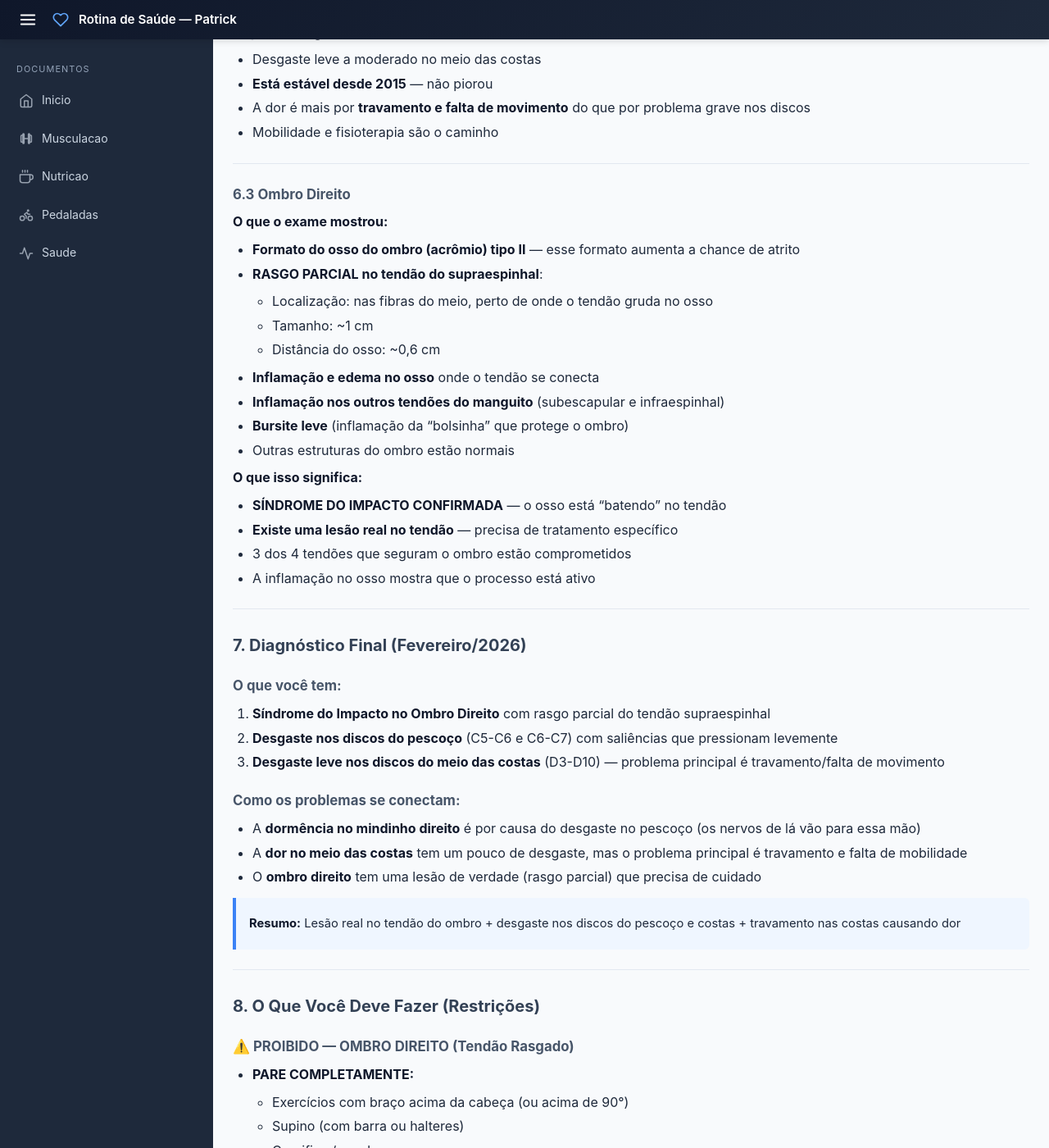
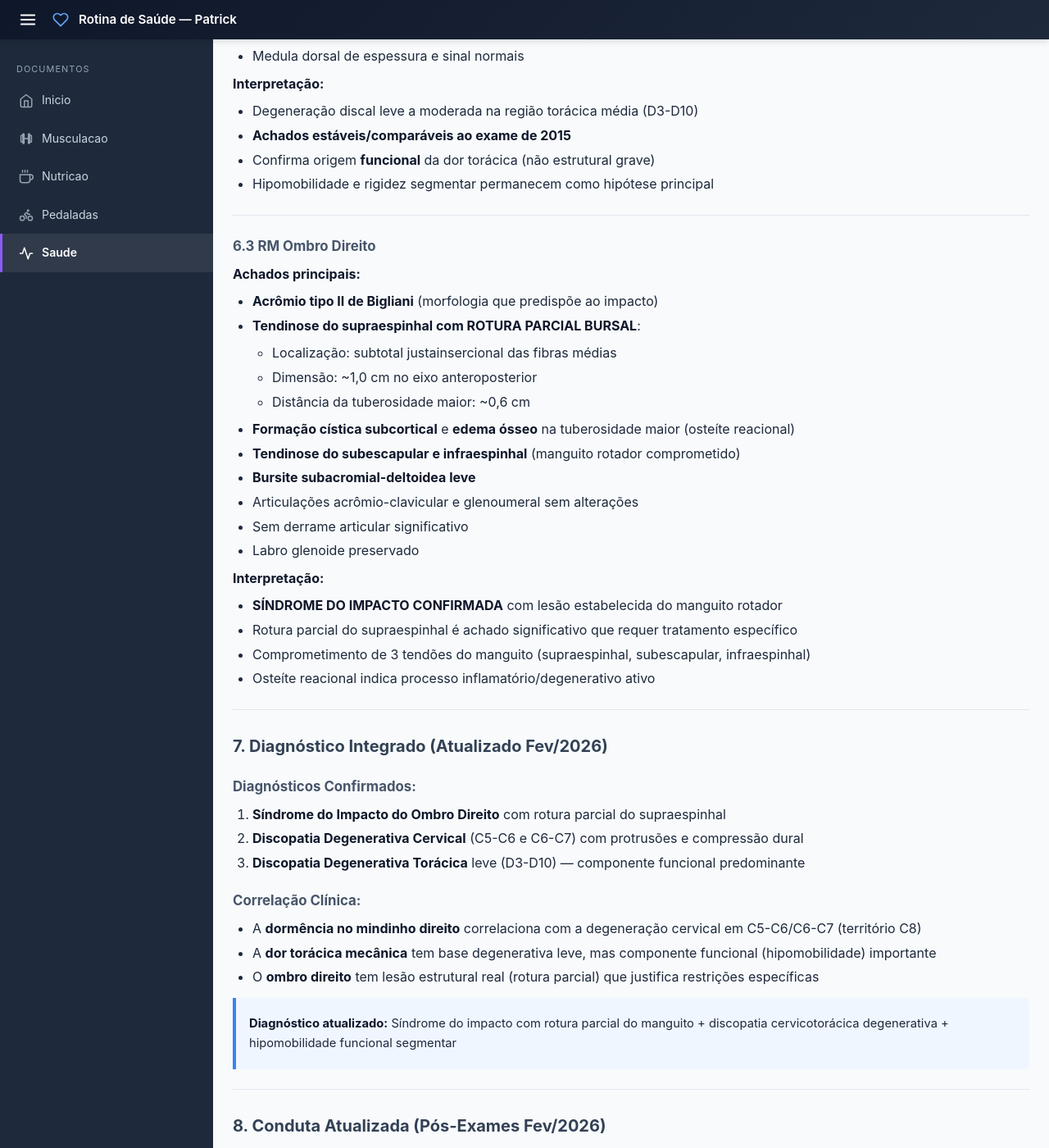
Before and after one commit to criapix/rotina-saude, a Jekyll site: the page built from dados-saude.md, in a window 1280 px wide and 1400 px high, scrolled down 3154 px. Shown: the whole window at 82% size. Built offline with Jekyll 4.4.1, drawn with Linux system fonts in a browser that asks for light colours; some of the changed text lies outside the part shown.

Commit message:
Revert "Atualiza resumo clínico — coluna e ombro"
This reverts commit f54fea11cf2f2e104b1db21b6283fe7c984e7f52.

```diff
--- a/dados-saude.md
+++ b/dados-saude.md
@@ -1,328 +1,333 @@
 ---
 layout: default
-title: Resumo de Saúde - Coluna e Ombro
+title: Consolidação Clínica
 ---
 
-# Resumo de Saúde – Dor nas Costas e Ombro
+# Consolidação Clínica – Dor Torácica Mecânica
 
-## 1. Quem é o Paciente
+## 1. Contexto Geral
 
-* **Nome:** Patrick Santos Coelho
-* **O que aconteceu antes:**
-  * Fez ressonância da coluna torácica (meio das costas) em **2015**, quando era sedentário
-  * Hoje é ativo: pratica **musculação e ciclismo (MTB)**
-  * Queixas atuais: dor no meio das costas, desconforto ao dormir, dificuldade em alguns exercícios
+* **Paciente:** Patrick Santos Coelho
+* **Histórico relevante:**
+
+  * RM coluna dorsal em **2015** (sedentário)
+  * Atualmente ativo: **musculação + MTB**
+  * Queixas atuais: dor torácica, desconforto no sono, limitação em exercícios com carga axial
 
 ---
 
-## 2. Exame de 2015 – Coluna do Meio das Costas
+## 2. Laudo de RM Torácica (2015 – Resumo Técnico)
 
-**O que a ressonância mostrou:**
+**Achados:**
 
-* A coluna está alinhada corretamente
-* As vértebras (ossos da coluna) têm tamanho normal
-* O disco entre a 5ª e 6ª vértebra torácica está um pouco "secando" (desgaste natural)
-* Os outros discos também mostram leve desgaste
-* **NÃO há hérnia de disco, NÃO há nervos prensados, NÃO há problema na medula**
+* Alinhamento vertebral normal
+* Altura dos corpos vertebrais preservada
+* **Desidratação discal degenerativa em D5–D6**, com discreta redução de altura
+* Discreta desidratação dos demais discos dorsais
+* **Sem hérnias, sem compressão neural, sem alteração medular**
 
-**O que isso significa:**
-* Existe um desgaste leve e precoce, mas nada grave
-* A estrutura da coluna está intacta
-* Esse desgaste não explica sintomas mais sérios
+**Interpretação:**
+
+* Degeneração leve e precoce
+* Estrutura preservada
+* Não explica sintomas neurológicos importantes
 
 ---
 
-## 3. O Que Você Está Sentindo Hoje
+## 3. Sintomas Atuais (Relato Detalhado)
 
 * **Dor:**
-  * Localizada no **meio das costas**
-  * Dor constante, que piora com movimento
 
+  * Localizada no **meio das costas (torácica média)**
+  * Dor constante, mecânica
 * **Sono:**
-  * A dor te acorda durante a noite
-  * Melhora quando muda de posição
-  * Pela manhã, sente rigidez que melhora rapidamente
 
+  * Dor desperta durante a noite
+  * Melhora ao mudar posição
+  * Rigidez matinal com melhora rápida
 * **Movimentos que pioram:**
-  * Girar o tronco (especialmente para a direita)
-  * Exercícios com peso sobre a coluna
 
-* **Exercícios que causavam crises (que você parou de fazer):**
-  * Levantamento terra (deadlift)
-  * Puxada inclinada sem apoio
+  * Rotação de tronco (principalmente para a direita)
+  * Exercícios com carga axial
+* **Exercícios que causavam crise (suspensos):**
+
+  * Deadlift
+  * Puxada inclinada sem banco
   * Tríceps francês
+* **Sintoma neurológico associado:**
 
-* **Sintoma nos nervos:**
-  * Teve dormência no **dedo mindinho da mão direita** (sinal de possível compressão de nervo)
+  * Episódio de dormência no **mindinho da mão direita** (território C8 / nervo ulnar)
 
 ---
 
-## 4. O Que Provavelmente Está Causando a Dor
+## 4. Avaliação Funcional Integrada
 
-### O que parece ser o problema:
+### Padrão compatível com:
 
-* **Dor mecânica crônica no meio das costas** (causada por movimento/postura)
-* **Travamento de vértebras** na região do meio das costas (provável T5–T7)
-* **Problema na articulação entre costela e vértebra** do lado direito
-* **Compensação no pescoço** (a região cervical está "compensando" o problema nas costas)
+* **Dor torácica mecânica crônica**
+* **Hipomobilidade torácica segmentar (provável T5–T7)**
+* **Disfunção costo-vertebral unilateral (direita)**
+* **Compensação cervical (C7–T1)**
 
-### O que NÃO parece ser:
+### O que NÃO parece:
 
-* Hérnia de disco grave
-* Problema na medula espinhal
-* Inflamação no corpo todo (como reumatismo)
+* Hérnia torácica sintomática
+* Lesão medular
+* Processo inflamatório sistêmico
 
 ---
 
-## 5. O Que o Ortopedista Disse
+## 5. Avaliação do Ortopedista
 
-### Ele receitou:
+### Prescrição:
 
 * 10 sessões de **fisioterapia**
-* Tratamento para a **dor no ombro direito**
-* Suspeita de **impacto no ombro** (o osso "batendo" no tendão)
-* Fortalecimento dos músculos que seguram o ombro (manguito rotador)
+* Tratamento de **dor no ombro direito**
+* Suspeita de **síndrome do impacto**
+* Solicitação de fortalecimento do manguito rotador
 
-### Exames pedidos (todos feitos em 02/02/2026):
+### Exames solicitados:
 
-* ✅ Ressonância do ombro direito
-* ✅ Ressonância do pescoço (coluna cervical)
-* ✅ Ressonância do meio das costas (coluna torácica)
+* RM ombro direito ✅
+* RM coluna cervical ✅
+* RM coluna dorsal ✅
 
-### O que ele acertou:
+### Leitura crítica:
 
-* Viu que ombro, pescoço e meio das costas estão conectados
-* Tratou o ombro como consequência, não como a causa principal
-* **Confirmou a lesão no ombro** nos exames
+* Correta identificação de **cadeia ombro–cervical–torácica**
+* Ombro tratado como consequência, não como causa primária
+* **Confirmada síndrome do impacto** com rotura parcial do supraespinhal (laudo 02/02/2026)
 
 ---
 
-## 6. Resultados dos Exames (02/02/2026)
+## 6. Laudos de Ressonância Magnética (02/02/2026)
 
-### 6.1 Pescoço (Coluna Cervical)
+### 6.1 RM Coluna Cervical
 
-**O que o exame mostrou:**
+**Achados principais:**
 
-* A curva natural do pescoço está um pouco achatada
-* Pequenos "bicos de papagaio" (osteófitos) nos ossos
-* **Desgaste nos discos C5-C6 e C6-C7** (discos entre a 5ª/6ª e 6ª/7ª vértebra do pescoço) com sinais de inflamação
-* **Artrose nas articulações laterais** (desgaste nas "juntinhas" dos lados), diminuindo o espaço por onde passam os nervos
-* **Discos "secando" e ficando mais baixos** em C5-C6 e C6-C7
-* Pequenas saliências dos discos pressionando levemente o canal da medula
-* Canal por onde passa a medula está OK
-* Medula está normal
+* Retificação/mínima inversão da lordose cervical
+* Osteófitos marginais nos corpos vertebrais
+* **Alterações degenerativas em C5-C6 e C6-C7** com focos de edema ósseo (Modic I)
+* **Uncoartrose bilateral em C5-C6 e C6-C7** com redução da amplitude dos forames neurais correspondentes
+* **Discopatia degenerativa** com desidratação e redução de altura discal em C5-C6 e C6-C7
+* Protrusão discal central em C2-C3 (discreta indentação dural)
+* Protrusão disco-osteofitária em C3-C4 (leve indentação dural)
+* **Protrusões disco-osteofitárias em C5-C6 e C6-C7** (maior à esquerda em C5-C6) comprimindo face anterior do saco dural
+* Canal raquiano sem estenose significativa
+* Medula cervical de espessura e sinal normais
 
-**Achado extra:**
-* Foi visto um pequeno nódulo na tireoide → **precisa fazer ultrassom para investigar**
+**Achado incidental:**
+* Imagem ovalada hiperintensa no lobo direito da tireoide → **requer ultrassonografia**
 
-**O que isso significa:**
-* Desgaste moderado no pescoço, concentrado em dois níveis
-* **Explica a dormência no mindinho** (os nervos daquela região controlam essa parte da mão)
-* A medula não está em perigo
+**Interpretação:**
+* Doença degenerativa cervical moderada, concentrada em C5-C6 e C6-C7
+* Correlaciona com o episódio de dormência no mindinho (território C8/ulnar)
+* Sem comprometimento medular significativo
 
 ---
 
-### 6.2 Meio das Costas (Coluna Torácica)
+### 6.2 RM Coluna Dorsal (Torácica)
 
-**O que o exame mostrou:**
+**Achados principais:**
 
-* As vértebras têm tamanho normal
-* Pequenos "bicos de papagaio"
-* **Discos "secando"** de D3-D4 até D9-D10 (da 3ª até a 10ª vértebra torácica)
-* **NÃO há hérnias ou saliências importantes**
-* Espaço para nervos e medula está bom
-* Medula está normal
+* Corpos vertebrais com altura preservada
+* Discretos osteófitos marginais
+* **Desidratação parcial dos discos de D3-D4 a D9-D10**
+* **Sem protrusões discais significativas**
+* Canal raquiano e forames neurais dorsais com boa amplitude
+* Medula dorsal de espessura e sinal normais
 
-**O que isso significa:**
-* Desgaste leve a moderado no meio das costas
-* **Está estável desde 2015** — não piorou
-* A dor é mais por **travamento e falta de movimento** do que por problema grave nos discos
-* Mobilidade e fisioterapia são o caminho
+**Interpretação:**
+* Degeneração discal leve a moderada na região torácica média (D3-D10)
+* **Achados estáveis/comparáveis ao exame de 2015**
+* Confirma origem **funcional** da dor torácica (não estrutural grave)
+* Hipomobilidade e rigidez segmentar permanecem como hipótese principal
 
 ---
 
-### 6.3 Ombro Direito
+### 6.3 RM Ombro Direito
 
-**O que o exame mostrou:**
+**Achados principais:**
 
-* **Formato do osso do ombro (acrômio) tipo II** — esse formato aumenta a chance de atrito
-* **RASGO PARCIAL no tendão do supraespinhal**:
-  * Localização: nas fibras do meio, perto de onde o tendão gruda no osso
-  * Tamanho: ~1 cm
-  * Distância do osso: ~0,6 cm
-* **Inflamação e edema no osso** onde o tendão se conecta
-* **Inflamação nos outros tendões do manguito** (subescapular e infraespinhal)
-* **Bursite leve** (inflamação da "bolsinha" que protege o ombro)
-* Outras estruturas do ombro estão normais
+* **Acrômio tipo II de Bigliani** (morfologia que predispõe ao impacto)
+* **Tendinose do supraespinhal com ROTURA PARCIAL BURSAL**:
+  * Localização: subtotal justainsercional das fibras médias
+  * Dimensão: ~1,0 cm no eixo anteroposterior
+  * Distância da tuberosidade maior: ~0,6 cm
+* **Formação cística subcortical** e **edema ósseo** na tuberosidade maior (osteíte reacional)
+* **Tendinose do subescapular e infraespinhal** (manguito rotador comprometido)
+* **Bursite subacromial-deltoidea leve**
+* Articulações acrômio-clavicular e glenoumeral sem alterações
+* Sem derrame articular significativo
+* Labro glenoide preservado
 
-**O que isso significa:**
-* **SÍNDROME DO IMPACTO CONFIRMADA** — o osso está "batendo" no tendão
-* **Existe uma lesão real no tendão** — precisa de tratamento específico
-* 3 dos 4 tendões que seguram o ombro estão comprometidos
-* A inflamação no osso mostra que o processo está ativo
+**Interpretação:**
+* **SÍNDROME DO IMPACTO CONFIRMADA** com lesão estabelecida do manguito rotador
+* Rotura parcial do supraespinhal é achado significativo que requer tratamento específico
+* Comprometimento de 3 tendões do manguito (supraespinhal, subescapular, infraespinhal)
+* Osteíte reacional indica processo inflamatório/degenerativo ativo
 
 ---
 
-## 7. Diagnóstico Final (Fevereiro/2026)
+## 7. Diagnóstico Integrado (Atualizado Fev/2026)
 
-### O que você tem:
+### Diagnósticos Confirmados:
 
-1. **Síndrome do Impacto no Ombro Direito** com rasgo parcial do tendão supraespinhal
-2. **Desgaste nos discos do pescoço** (C5-C6 e C6-C7) com saliências que pressionam levemente
-3. **Desgaste leve nos discos do meio das costas** (D3-D10) — problema principal é travamento/falta de movimento
+1. **Síndrome do Impacto do Ombro Direito** com rotura parcial do supraespinhal
+2. **Discopatia Degenerativa Cervical** (C5-C6 e C6-C7) com protrusões e compressão dural
+3. **Discopatia Degenerativa Torácica** leve (D3-D10) — componente funcional predominante
 
-### Como os problemas se conectam:
+### Correlação Clínica:
 
-* A **dormência no mindinho direito** é por causa do desgaste no pescoço (os nervos de lá vão para essa mão)
-* A **dor no meio das costas** tem um pouco de desgaste, mas o problema principal é travamento e falta de mobilidade
-* O **ombro direito** tem uma lesão de verdade (rasgo parcial) que precisa de cuidado
+* A **dormência no mindinho direito** correlaciona com a degeneração cervical em C5-C6/C6-C7 (território C8)
+* A **dor torácica mecânica** tem base degenerativa leve, mas componente funcional (hipomobilidade) importante
+* O **ombro direito** tem lesão estrutural real (rotura parcial) que justifica restrições específicas
 
-> **Resumo:** Lesão real no tendão do ombro + desgaste nos discos do pescoço e costas + travamento nas costas causando dor
+> **Diagnóstico atualizado:** Síndrome do impacto com rotura parcial do manguito + discopatia cervicotorácica degenerativa + hipomobilidade funcional segmentar
 
 ---
 
-## 8. O Que Você Deve Fazer (Restrições)
+## 8. Conduta Atualizada (Pós-Exames Fev/2026)
 
-### ⚠️ PROIBIDO — OMBRO DIREITO (Tendão Rasgado)
+### ⚠️ RESTRIÇÕES CRÍTICAS — OMBRO DIREITO (Rotura Parcial do Manguito)
 
-* **PARE COMPLETAMENTE:**
-  * Exercícios com braço acima da cabeça (ou acima de 90°)
-  * Supino (com barra ou halteres)
-  * Crucifixo / voador
+* **SUSPENDER COMPLETAMENTE:**
+  * Exercícios overhead (elevação acima de 90°)
+  * Supino com barra ou halteres
+  * Crucifixo / fly
   * Remada alta
   * Desenvolvimento (shoulder press)
-  * Qualquer movimento que dê dor no ombro
+  * Qualquer movimento que cause dor no ombro
 
-* **PODE FAZER COM CUIDADO:**
-  * Rotação externa com elástico/cabo (peso LEVE, para estabilizar)
-  * Face pull (peso leve, sem forçar)
-  * Remada sentada com mãos paralelas (cotovelos junto ao corpo)
+* **PERMITIDO COM CAUTELA:**
+  * Rotação externa com elástico/cabo (carga LEVE, foco em estabilização)
+  * Face pull (carga leve, sem compensação)
+  * Remada sentada com pegada neutra (cotovelos junto ao corpo)
 
-### Restrições para a Coluna (Pescoço + Costas)
+### Restrições da Coluna (Cervical + Torácica)
 
-* Evitar exercícios em pé com muito peso sobre a coluna
-* Evitar movimentos que giram + têm peso junto
-* Evitar exercícios sem apoio nas costas
-* Evitar jogar o pescoço para trás
+* Evitar exercícios em pé com carga axial pesada
+* Evitar movimentos com rotação + carga
+* Evitar exercícios sem apoio de tronco
+* Evitar extensão cervical forçada
 
-### O que pode continuar fazendo
+### O que manter
 
 * Exercícios com **peito apoiado** ou sentado
-* Puxadas sentadas
-* Pesos moderados, focando em controle
-* Pernas: sem restrição (hack, leg press, cadeira extensora, mesa flexora)
+* Puxadas sentadas (neutra ou pronada)
+* Cargas moderadas, foco em controle
+* Membros inferiores: sem restrição (hack, leg press, extensora, flexora)
 
 ---
 
-## 9. Exercícios de Mobilidade para Fazer Todo Dia (10 minutos)
+## 8. Protocolo Diário de Mobilidade Torácica (10 minutos)
 
-### 1. Extensão das costas apoiada
+### 1. Extensão torácica apoiada
 
-* Coloque uma toalha enrolada ou rolo no meio das costas
-* Faça 10–12 repetições devagar
+* Toalha ou rolo no meio das costas
+* 10–12 repetições lentas
 
-### 2. Rotação deitado de lado (Open Book)
+### 2. Rotação torácica em decúbito lateral (Open Book)
 
-* Deitado de lado, gire abrindo o braço de cima
-* 8–10 repetições de cada lado
-* Dê mais atenção ao lado que dói
+* 8–10 repetições por lado
+* Ênfase no lado sintomático
 
-### 3. Respiração profunda de quatro apoios
+### 3. Mobilidade torácica com respiração costal (quatro apoios)
 
-* Fique de quatro (mãos e joelhos no chão)
-* Respire fundo expandindo as costelas
-* 8–10 respirações
+* 8–10 ciclos respiratórios
 
-### 4. Rotação sentado
+### 4. Rotação sentada controlada
 
-* Sentado em uma cadeira, gire o tronco devagar
-* 6–8 repetições para cada lado
+* 6–8 repetições por lado
 
 **Regras:**
 
 * Sem dor
 * Sem pressa
-* Sem peso
+* Sem carga
 
 ---
 
-## 10. Vídeos de Exercícios
+## 9. Vídeos de Referência (Mobilidade Torácica)
 
-* **Extensão e rotação das costas – básico:**
+* **Extensão e rotação torácica – básico:**
+
   * [https://www.youtube.com/watch?v=Tn46NVrfgxY](https://www.youtube.com/watch?v=Tn46NVrfgxY)
+* **Rotina curta de mobilidade T-spine:**
 
-* **Rotina curta de mobilidade das costas:**
   * [https://www.youtube.com/watch?v=0OgCdUpVI7Y](https://www.youtube.com/watch?v=0OgCdUpVI7Y)
+* Pesquisar também por:
 
-* Pesquisar também por:
-  * "exercícios mobilidade torácica"
-  * "alongamento coluna"
+  * "thoracic mobility exercises"
+  * "T-spine mobility"
 
 ---
 
-## 11. Como Saber Se Está Melhorando
+## 10. Critérios de Evolução
 
-### Sinais bons:
+### Sinais de melhora
 
 * Menos dor ao dormir
-* Consegue girar o corpo igual para os dois lados
-* Menos desconforto depois do treino
+* Rotação mais simétrica
+* Menor sensibilidade pós-treino
 
-### Quando procurar o médico de novo:
+### Quando investigar mais
 
-* Dor que não melhora em 6 semanas
-* Novos episódios de dormência nos braços/mãos
-* Dor que aumenta à noite (mesmo sem fazer nada)
+* Persistência > 6 semanas sem melhora
+* Novos episódios neurológicos
+* Aumento da dor noturna
 
 ---
 
-## 12. Resumo Final (Fevereiro 2026)
+## 11. Conclusão (Atualizada Fev/2026)
 
-* **OMBRO:** Tem um rasgo parcial confirmado — lesão real que precisa de fisioterapia e possivelmente avaliação para cirurgia
-* **PESCOÇO:** Desgaste moderado nos discos com saliências que pressionam nervos; explica a dormência
-* **MEIO DAS COSTAS:** Desgaste leve; o problema principal é **travamento** — mobilidade e fisioterapia resolvem
-* Fazer força sem mobilidade e movimentos repetidos acima do ombro pioraram tudo
-* **Fisioterapia é URGENTE** para não piorar a lesão do ombro
+* **OMBRO:** Rotura parcial do supraespinhal confirmada — lesão estrutural significativa que requer fisioterapia específica e possível avaliação cirúrgica
+* **CERVICAL:** Discopatia degenerativa moderada em C5-C6/C6-C7 com compressão dural; explica sintomas neurológicos (dormência)
+* **TORÁCICA:** Degeneração leve; componente **funcional predominante** — mobilidade + fisioterapia são o eixo do tratamento
+* Força sem mobilidade e movimentos repetitivos acima de 90° foram fatores agravantes
+* **Fisioterapia é URGENTE** para evitar progressão da lesão do manguito
 
 ---
 
-## 13. Evolução do Corpo (Bioimpedância)
+---
 
-| Data | Peso | Gordura | Massa Magra | Metabolismo Basal |
-|---|---|---|---|---|
-| 24/08/2025 | 78,0 kg | 11,7% | 65,1 kg | 1717 kcal |
-| 15/10/2025 | 77,8 kg | 13,9% | 62,3 kg | 1707 kcal |
-| 02/11/2025 | 78,3 kg | 14,1% | 62,6 kg | 1714 kcal |
-| 16/11/2025 | 78,0 kg | 14,3% | 62,2 kg | 1710 kcal |
-| 11/01/2026 | 80,3 kg | 15,9% | 62,8 kg | 1741 kcal |
-| 25/01/2026 | 78,8 kg | 14,0% | 63,1 kg | 1721 kcal |
+## 12. Evolução da Composição Corporal (Bioimpedância)
 
-**O que isso mostra:**
-- Massa magra estável em ~63 kg (a primeira medição pode ter sido afetada por hidratação)
-- Gordura oscilou entre 14–16%, hoje está em ~14%
-- Peso subiu em janeiro (80,3 kg) mas voltou em 2 semanas
-- Metabolismo basal estável ~1710–1720 kcal (o que seu corpo gasta em repouso)
+| Data | Peso (kg) | BF% | FM (kg) | FFM (kg) | TMB (kcal) | VFL |
+|---|---|---|---|---|---|---|
+| 24/08/2025 | 78,0 | 11,7% | 9,2 | 65,1 | 1717 | 4 |
+| 15/10/2025 | 77,8 | 13,9% | 10,8 | 62,3 | 1707 | 5 |
+| 02/11/2025 | 78,3 | 14,1% | 11,0 | 62,6 | 1714 | 5 |
+| 16/11/2025 | 78,0 | 14,3% | 11,2 | 62,2 | 1710 | 5 |
+| 11/01/2026 | 80,3 | 15,9% | 12,7 | 62,8 | 1741 | 5 |
+| 25/01/2026 | 78,8 | 14,0% | 11,0 | 63,1 | 1721 | 5 |
+
+**Análise da tendência:**
+- FFM estabilizou em ~63 kg (queda de ~2 kg em relação a ago/2025 — possível variação de hidratação na primeira medição)
+- BF oscilou entre 14–16%; atualmente ~14%
+- Pico de peso em jan/2026 (80,3 kg) revertido em 2 semanas
+- TMB estável ~1710–1720 kcal
 
 ---
 
-## 14. Situação Atual (Fevereiro 2026)
+## 13. Status Atual (Fevereiro 2026)
 
-- **Exames de ressonância:** ✅ FEITOS em 02/02/2026
-- **Fisioterapia (10 sessões):** ainda não começou — **URGENTE**
-- **Dor:** sem dor forte durante os treinos; restrições aplicadas após os resultados
-- **Atividades:** pedal de MTB 3x/semana (2h, intensidade leve) + academia 3x/semana (série adaptada)
+- **Exames (RM ombro, cervical, dorsal):** ✅ REALIZADOS em 02/02/2026
+- **Fisioterapia (10 sessões prescritas):** ainda não iniciada — **URGENTE**
+- **Dor:** sem dor intensa durante treinos; restrições severas aplicadas após resultados
+- **Atividade:** pedal MTB 3x/semana (2h, Z2, 7h–9h) + academia 3x/semana (série adaptada para proteção do manguito)
 - **Suplementação:** whey protein
-- **Objetivo atual:** recuperar o ombro + manter a forma física
+- **Objetivo atual:** recuperação do ombro + manutenção da forma física
 
-### O Que Precisa Fazer (Por Ordem de Prioridade)
-
-1. ✅ ~~Fazer os exames de ressonância~~ (concluído 02/02/2026)
-2. 🔴 **URGENTE:** Começar fisioterapia (10 sessões) — foco no ombro
-3. 🔴 **URGENTE:** Voltar no ortopedista para discutir resultados e próximos passos
-4. ⚠️ Fazer ultrassom da tireoide (achado durante o exame do pescoço)
-5. Ajustar série da academia para fase de recuperação (FEITO)
+### Pendências prioritárias
+1. ✅ ~~Realizar os exames de RM solicitados pelo ortopedista~~ (concluído 02/02/2026)
+2. 🔴 **URGENTE:** Iniciar fisioterapia prescrita (10 sessões) — foco no manguito rotador
+3. 🔴 **URGENTE:** Retorno ao ortopedista para discussão dos resultados e definição de conduta
+4. ⚠️ Realizar ultrassonografia de tireoide (achado incidental na RM cervical)
+5. Ajustar série de academia para fase de recuperação (FEITO)
 
 ---
 
 **Observação final:**
-Este documento é para você acompanhar sua saúde, conversar com o fisioterapeuta e ajustar os treinos. As **restrições do ombro são OBRIGATÓRIAS** por causa do rasgo no tendão. Só pode voltar a fazer exercícios de ombro quando o médico ou fisioterapeuta liberar.
+Este documento serve como base para acompanhamento pessoal, discussão com fisioterapeuta e ajuste de treino. As **restrições de ombro são OBRIGATÓRIAS** devido à rotura parcial confirmada. O retorno aos exercícios de ombro depende de liberação clínica pós-fisioterapia.
```
